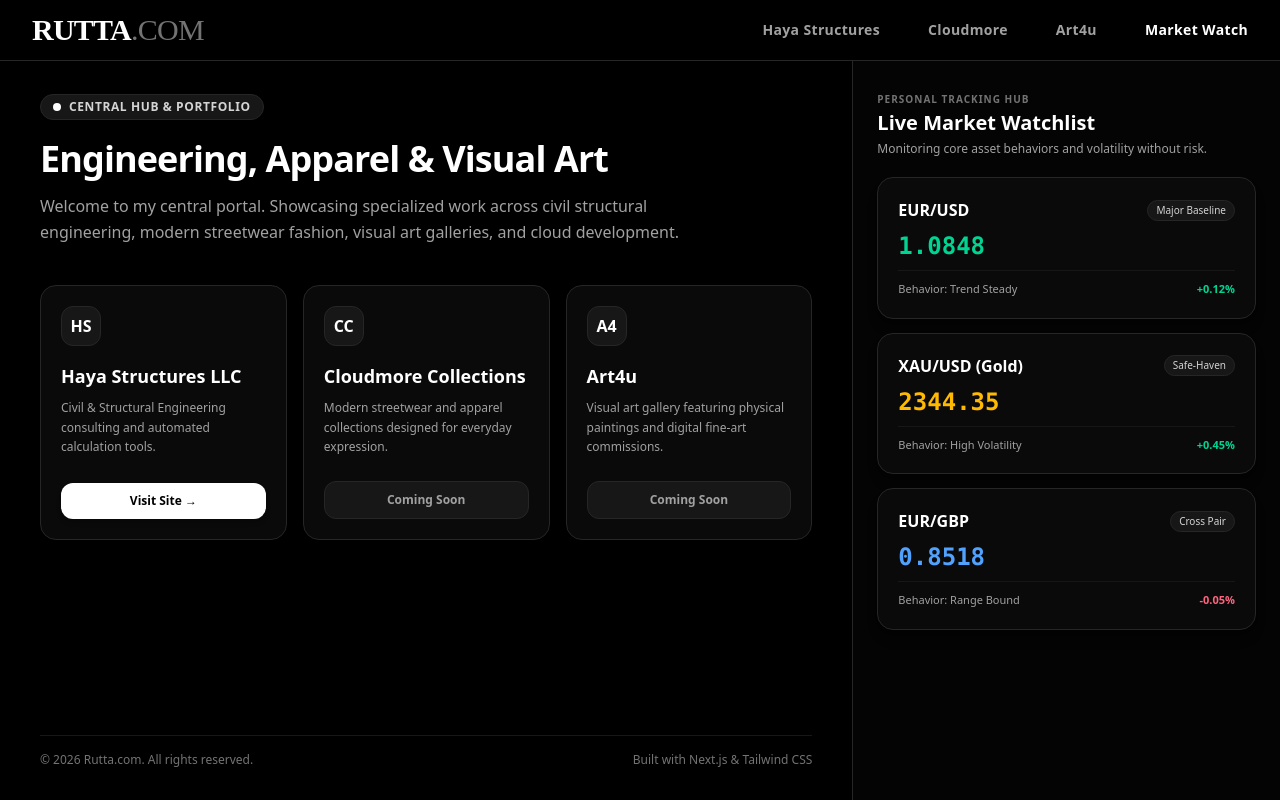
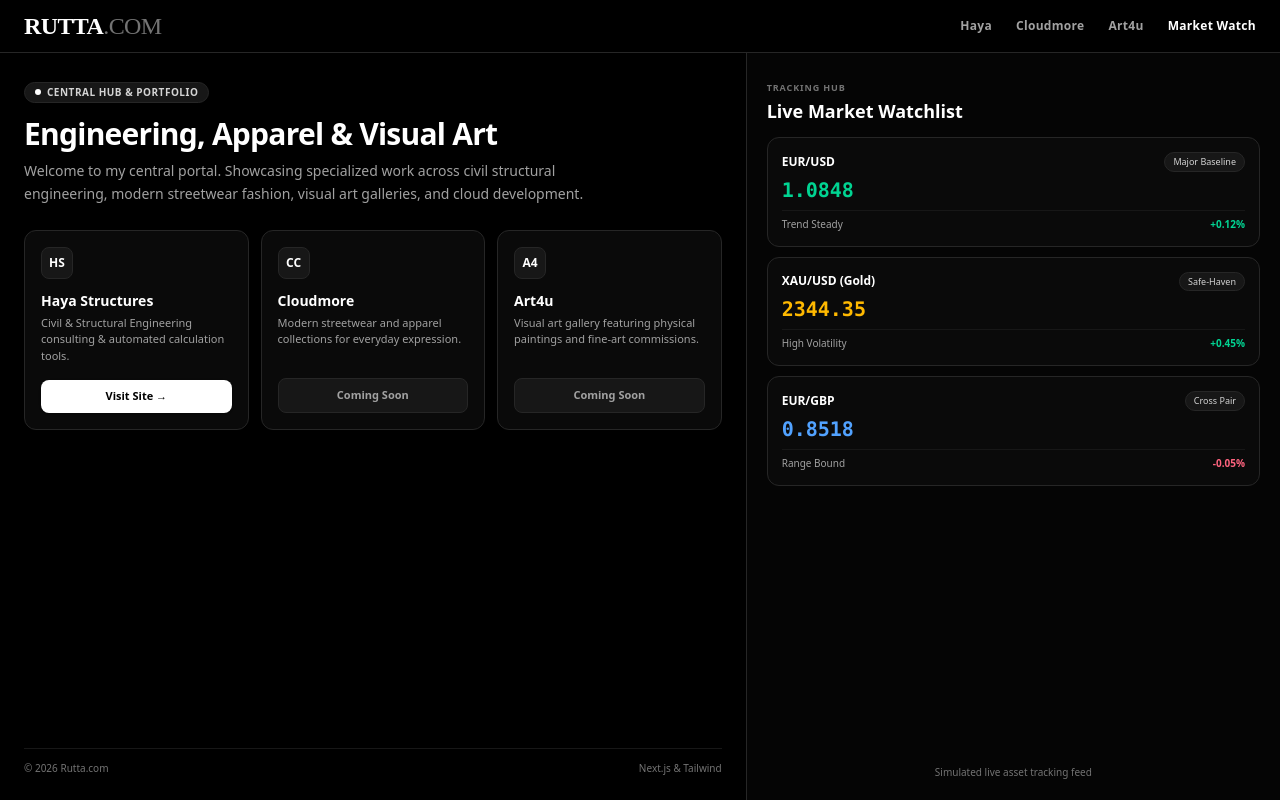
Before and after one commit to rutta254/rutta-website, a Next.js app: page / in a window 1280 px wide. Built offline with nearby package versions, Linux system fonts and the light colour scheme.

Commit message:
Update layout to single-screen view with vertical forex stack

```diff
--- a/src/app/page.tsx
+++ b/src/app/page.tsx
@@ -22,157 +22,152 @@ export default function Home() {
   }, []);
 
   return (
-    <main className="h-screen bg-black text-white font-sans selection:bg-white selection:text-black overflow-hidden flex flex-col">
+    <main className="h-screen w-screen bg-black text-white font-sans selection:bg-white selection:text-black overflow-hidden flex flex-col">
       {/* Top Navigation Bar */}
-      <nav className="flex-none flex flex-col sm:flex-row justify-between items-center px-6 sm:px-8 py-3 border-b border-neutral-800 bg-black/90 backdrop-blur-md z-50 gap-2">
-        <h1 className="text-2xl sm:text-3xl font-black tracking-tight text-white font-['Plus_Jakarta_Sans'] uppercase">
+      <nav className="flex-none flex justify-between items-center px-6 py-2.5 border-b border-neutral-800 bg-black/90 backdrop-blur-md z-50">
+        <h1 className="text-xl sm:text-2xl font-black tracking-tight text-white font-['Plus_Jakarta_Sans'] uppercase">
           RUTTA<span className="text-neutral-500 font-light">.COM</span>
         </h1>
 
-        <div className="flex flex-wrap justify-center gap-4 sm:space-x-8 text-xs sm:text-sm font-semibold tracking-wide">
-          <Link href="#haya" className="text-neutral-400 hover:text-white transition">Haya Structures</Link>
-          <Link href="#cloudmore" className="text-neutral-400 hover:text-white transition">Cloudmore</Link>
-          <Link href="#art4u" className="text-neutral-400 hover:text-white transition">Art4u</Link>
+        <div className="flex gap-6 text-xs font-semibold tracking-wide">
+          <Link href="#haya" className="text-neutral-400 hover:text-white transition hidden sm:inline">Haya</Link>
+          <Link href="#cloudmore" className="text-neutral-400 hover:text-white transition hidden sm:inline">Cloudmore</Link>
+          <Link href="#art4u" className="text-neutral-400 hover:text-white transition hidden sm:inline">Art4u</Link>
           <Link href="#watchlist" className="text-white hover:text-neutral-300 transition">Market Watch</Link>
         </div>
       </nav>
 
-      {/* Main Split Screen Layout (No Outer Scroll) */}
+      {/* Main Split Grid Layout - Locked to screen height */}
       <div className="flex-1 grid grid-cols-1 lg:grid-cols-12 overflow-hidden">
 
-        {/* LEFT SIDE: Primary Landing & Business Cards (8 Columns) */}
-        <div className="lg:col-span-8 h-full overflow-y-auto px-6 py-8 sm:px-10 lg:border-r border-neutral-800 flex flex-col justify-between">
+        {/* LEFT COLUMN: Hero & Business Cards (7 Cols on Desktop) */}
+        <div className="lg:col-span-7 h-full flex flex-col justify-between p-5 sm:p-6 lg:border-r border-neutral-800 overflow-y-auto">
           <div>
-            {/* Hero Header */}
-            <section className="mb-10">
-              <div className="inline-flex items-center gap-2 px-3 py-1 rounded-full bg-neutral-900 border border-neutral-800 text-neutral-300 text-xs font-semibold tracking-wider uppercase mb-4">
-                <span className="w-2 h-2 rounded-full bg-white"></span>
+            <div className="inline-flex items-center gap-1.5 px-2.5 py-0.5 rounded-full bg-neutral-900 border border-neutral-800 text-neutral-300 text-[10px] font-semibold tracking-wider uppercase mb-3">
+              <span className="w-1.5 h-1.5 rounded-full bg-white"></span>
               Central Hub & Portfolio
             </div>
 
-              <h2 className="text-2xl sm:text-3xl md:text-4xl font-extrabold tracking-tight mb-3 text-white leading-tight">
+            <h2 className="text-xl sm:text-2xl lg:text-3xl font-extrabold tracking-tight mb-2 text-white leading-tight">
               Engineering, Apparel & Visual Art
             </h2>
 
-              <p className="text-neutral-400 text-sm sm:text-base max-w-2xl font-normal leading-relaxed">
+            <p className="text-neutral-400 text-xs sm:text-sm max-w-xl font-normal leading-relaxed mb-6">
               Welcome to my central portal. Showcasing specialized work across civil structural engineering, modern streetwear fashion, visual art galleries, and cloud development.
             </p>
-            </section>
 
-            {/* Business Sections Grid */}
-            <section className="grid grid-cols-1 sm:grid-cols-3 gap-4 mb-6">
+            {/* Business Cards Grid */}
+            <div className="grid grid-cols-1 sm:grid-cols-3 gap-3">
 
-              {/* Haya Structures LLC Card */}
-              <div id="haya" className="bg-neutral-950 p-5 rounded-2xl border border-neutral-800 hover:border-neutral-500 transition-all flex flex-col justify-between">
+              {/* Haya Structures LLC */}
+              <div id="haya" className="bg-neutral-950 p-4 rounded-xl border border-neutral-800 hover:border-neutral-500 transition flex flex-col justify-between">
                 <div>
-                  <div className="w-10 h-10 rounded-xl bg-neutral-900 border border-neutral-800 flex items-center justify-center text-white font-bold text-base mb-4">
+                  <div className="w-8 h-8 rounded-lg bg-neutral-900 border border-neutral-800 flex items-center justify-center text-white font-bold text-xs mb-3">
                     HS
                   </div>
-                  <h3 className="text-lg font-bold text-white mb-2">Haya Structures LLC</h3>
-                  <p className="text-neutral-400 text-xs mb-6 leading-relaxed">
-                    Civil & Structural Engineering consulting and automated calculation tools.
+                  <h3 className="text-sm font-bold text-white mb-1">Haya Structures</h3>
+                  <p className="text-neutral-400 text-[11px] mb-4 leading-normal">
+                    Civil & Structural Engineering consulting & automated calculation tools.
                   </p>
                 </div>
-                <Link href="/haya-structures" className="inline-flex items-center justify-center w-full bg-white hover:bg-neutral-200 text-black font-bold px-3 py-2.5 rounded-xl text-xs transition shadow-md">
+                <Link href="/haya-structures" className="inline-flex items-center justify-center w-full bg-white hover:bg-neutral-200 text-black font-bold py-2 rounded-lg text-[11px] transition shadow">
                   Visit Site →
                 </Link>
               </div>
 
-              {/* Cloudmore Collections Card */}
-              <div id="cloudmore" className="bg-neutral-950 p-5 rounded-2xl border border-neutral-800 hover:border-neutral-500 transition-all flex flex-col justify-between">
+              {/* Cloudmore Collections */}
+              <div id="cloudmore" className="bg-neutral-950 p-4 rounded-xl border border-neutral-800 hover:border-neutral-500 transition flex flex-col justify-between">
                 <div>
-                  <div className="w-10 h-10 rounded-xl bg-neutral-900 border border-neutral-800 flex items-center justify-center text-white font-bold text-base mb-4">
+                  <div className="w-8 h-8 rounded-lg bg-neutral-900 border border-neutral-800 flex items-center justify-center text-white font-bold text-xs mb-3">
                     CC
                   </div>
-                  <h3 className="text-lg font-bold text-white mb-2">Cloudmore Collections</h3>
-                  <p className="text-neutral-400 text-xs mb-6 leading-relaxed">
-                    Modern streetwear and apparel collections designed for everyday expression.
+                  <h3 className="text-sm font-bold text-white mb-1">Cloudmore</h3>
+                  <p className="text-neutral-400 text-[11px] mb-4 leading-normal">
+                    Modern streetwear and apparel collections for everyday expression.
                   </p>
                 </div>
-                <span className="inline-flex items-center justify-center w-full bg-neutral-900 text-neutral-400 font-semibold px-3 py-2.5 rounded-xl text-xs border border-neutral-800">
+                <span className="inline-flex items-center justify-center w-full bg-neutral-900 text-neutral-400 font-semibold py-2 rounded-lg text-[11px] border border-neutral-800">
                   Coming Soon
                 </span>
               </div>
 
-              {/* Art4u Card */}
-              <div id="art4u" className="bg-neutral-950 p-5 rounded-2xl border border-neutral-800 hover:border-neutral-500 transition-all flex flex-col justify-between">
+              {/* Art4u */}
+              <div id="art4u" className="bg-neutral-950 p-4 rounded-xl border border-neutral-800 hover:border-neutral-500 transition flex flex-col justify-between">
                 <div>
-                  <div className="w-10 h-10 rounded-xl bg-neutral-900 border border-neutral-800 flex items-center justify-center text-white font-bold text-base mb-4">
+                  <div className="w-8 h-8 rounded-lg bg-neutral-900 border border-neutral-800 flex items-center justify-center text-white font-bold text-xs mb-3">
                     A4
                   </div>
-                  <h3 className="text-lg font-bold text-white mb-2">Art4u</h3>
-                  <p className="text-neutral-400 text-xs mb-6 leading-relaxed">
-                    Visual art gallery featuring physical paintings and digital fine-art commissions.
+                  <h3 className="text-sm font-bold text-white mb-1">Art4u</h3>
+                  <p className="text-neutral-400 text-[11px] mb-4 leading-normal">
+                    Visual art gallery featuring physical paintings and fine-art commissions.
                   </p>
                 </div>
-                <span className="inline-flex items-center justify-center w-full bg-neutral-900 text-neutral-400 font-semibold px-3 py-2.5 rounded-xl text-xs border border-neutral-800">
+                <span className="inline-flex items-center justify-center w-full bg-neutral-900 text-neutral-400 font-semibold py-2 rounded-lg text-[11px] border border-neutral-800">
                   Coming Soon
                 </span>
               </div>
 
-            </section>
+            </div>
           </div>
 
-          <footer className="text-xs text-neutral-500 pt-4 border-t border-neutral-900 flex justify-between items-center">
-            <span>© {new Date().getFullYear()} Rutta.com. All rights reserved.</span>
-            <span>Built with Next.js & Tailwind CSS</span>
+          <footer className="text-[10px] text-neutral-500 pt-3 border-t border-neutral-900 flex justify-between">
+            <span>© {new Date().getFullYear()} Rutta.com</span>
+            <span>Next.js & Tailwind</span>
           </footer>
         </div>
 
-        {/* RIGHT SIDE: Live Forex & Market Watchlist (4 Columns, Vertically Stacked) */}
-        <div id="watchlist" className="lg:col-span-4 h-full overflow-y-auto p-6 bg-neutral-950/40 flex flex-col gap-4">
-          <div className="flex-none mb-1">
-            <span className="text-[10px] uppercase tracking-widest text-neutral-500 font-bold">Personal Tracking Hub</span>
-            <h3 className="text-xl font-extrabold text-white">Live Market Watchlist</h3>
-            <p className="text-neutral-400 text-xs mt-1">
-              Monitoring core asset behaviors and volatility without risk.
-            </p>
+        {/* RIGHT COLUMN: Vertically Stacked Forex Watchlist (5 Cols on Desktop) */}
+        <div id="watchlist" className="lg:col-span-5 h-full p-5 bg-neutral-950/50 flex flex-col justify-between overflow-hidden">
+          <div>
+            <div className="mb-3">
+              <span className="text-[9px] uppercase tracking-widest text-neutral-500 font-bold">Tracking Hub</span>
+              <h3 className="text-lg font-extrabold text-white">Live Market Watchlist</h3>
             </div>
 
-          {/* Stacked Forex Cards Container */}
-          <div className="flex flex-col gap-3.5 pb-6">
+            {/* Vertical Stack Container */}
+            <div className="flex flex-col gap-2.5">
 
-            {/* EUR/USD Card */}
-            <div className="bg-neutral-950 p-5 rounded-2xl border border-neutral-800 hover:border-neutral-700 transition shadow-lg">
-              <div className="flex justify-between items-center mb-2">
-                <span className="font-bold text-white text-base">EUR/USD</span>
-                <span className="text-[10px] px-2 py-0.5 rounded-full bg-neutral-900 text-neutral-300 border border-neutral-800">Major Baseline</span>
+              {/* EUR/USD */}
+              <div className="bg-neutral-950 p-3.5 rounded-xl border border-neutral-800 hover:border-neutral-700 transition">
+                <div className="flex justify-between items-center mb-1">
+                  <span className="font-bold text-white text-xs">EUR/USD</span>
+                  <span className="text-[9px] px-2 py-0.5 rounded-full bg-neutral-900 text-neutral-300 border border-neutral-800">Major Baseline</span>
                 </div>
-              <div className="text-2xl font-mono font-bold text-emerald-400 mb-1">
+                <div className="text-xl font-mono font-bold text-emerald-400">
                   {marketData.eurusd.price}
                 </div>
-              <div className="flex justify-between text-[11px] text-neutral-400 border-t border-neutral-900 pt-2.5 mt-2">
-                <span>Behavior: Trend Steady</span>
+                <div className="flex justify-between text-[10px] text-neutral-400 border-t border-neutral-900 pt-1.5 mt-1.5">
+                  <span>Trend Steady</span>
                   <span className="text-emerald-400 font-semibold">{marketData.eurusd.change}</span>
                 </div>
               </div>
 
-            {/* Gold XAU/USD Card */}
-            <div className="bg-neutral-950 p-5 rounded-2xl border border-neutral-800 hover:border-neutral-700 transition shadow-lg">
-              <div className="flex justify-between items-center mb-2">
-                <span className="font-bold text-white text-base">XAU/USD (Gold)</span>
-                <span className="text-[10px] px-2 py-0.5 rounded-full bg-neutral-900 text-neutral-300 border border-neutral-800">Safe-Haven</span>
+              {/* Gold XAU/USD */}
+              <div className="bg-neutral-950 p-3.5 rounded-xl border border-neutral-800 hover:border-neutral-700 transition">
+                <div className="flex justify-between items-center mb-1">
+                  <span className="font-bold text-white text-xs">XAU/USD (Gold)</span>
+                  <span className="text-[9px] px-2 py-0.5 rounded-full bg-neutral-900 text-neutral-300 border border-neutral-800">Safe-Haven</span>
                 </div>
-              <div className="text-2xl font-mono font-bold text-amber-400 mb-1">
+                <div className="text-xl font-mono font-bold text-amber-400">
                   {marketData.xauusd.price}
                 </div>
-              <div className="flex justify-between text-[11px] text-neutral-400 border-t border-neutral-900 pt-2.5 mt-2">
-                <span>Behavior: High Volatility</span>
+                <div className="flex justify-between text-[10px] text-neutral-400 border-t border-neutral-900 pt-1.5 mt-1.5">
+                  <span>High Volatility</span>
                   <span className="text-emerald-400 font-semibold">{marketData.xauusd.change}</span>
                 </div>
               </div>
 
-            {/* EUR/GBP Card */}
-            <div className="bg-neutral-950 p-5 rounded-2xl border border-neutral-800 hover:border-neutral-700 transition shadow-lg">
-              <div className="flex justify-between items-center mb-2">
-                <span className="font-bold text-white text-base">EUR/GBP</span>
-                <span className="text-[10px] px-2 py-0.5 rounded-full bg-neutral-900 text-neutral-300 border border-neutral-800">Cross Pair</span>
+              {/* EUR/GBP */}
+              <div className="bg-neutral-950 p-3.5 rounded-xl border border-neutral-800 hover:border-neutral-700 transition">
+                <div className="flex justify-between items-center mb-1">
+                  <span className="font-bold text-white text-xs">EUR/GBP</span>
+                  <span className="text-[9px] px-2 py-0.5 rounded-full bg-neutral-900 text-neutral-300 border border-neutral-800">Cross Pair</span>
                 </div>
-              <div className="text-2xl font-mono font-bold text-blue-400 mb-1">
+                <div className="text-xl font-mono font-bold text-blue-400">
                   {marketData.eurgbp.price}
                 </div>
-              <div className="flex justify-between text-[11px] text-neutral-400 border-t border-neutral-900 pt-2.5 mt-2">
-                <span>Behavior: Range Bound</span>
+                <div className="flex justify-between text-[10px] text-neutral-400 border-t border-neutral-900 pt-1.5 mt-1.5">
+                  <span>Range Bound</span>
                   <span className="text-rose-400 font-semibold">{marketData.eurgbp.change}</span>
                 </div>
               </div>
@@ -180,6 +175,11 @@ export default function Home() {
             </div>
           </div>
 
+          <div className="text-[10px] text-neutral-500 text-center pt-2">
+            Simulated live asset tracking feed
+          </div>
+        </div>
+
       </div>
     </main>
   );
```
Lines whose indentation alone changed are shown as unchanged.
